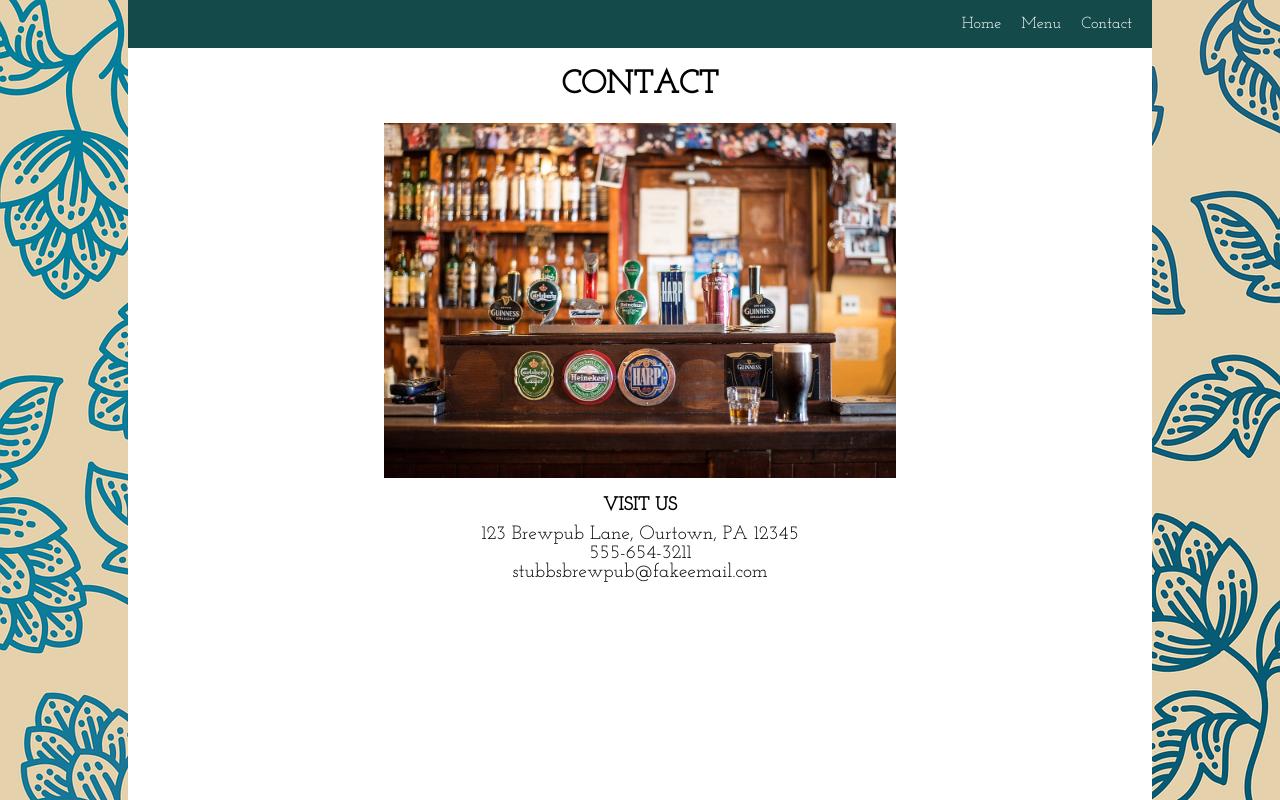
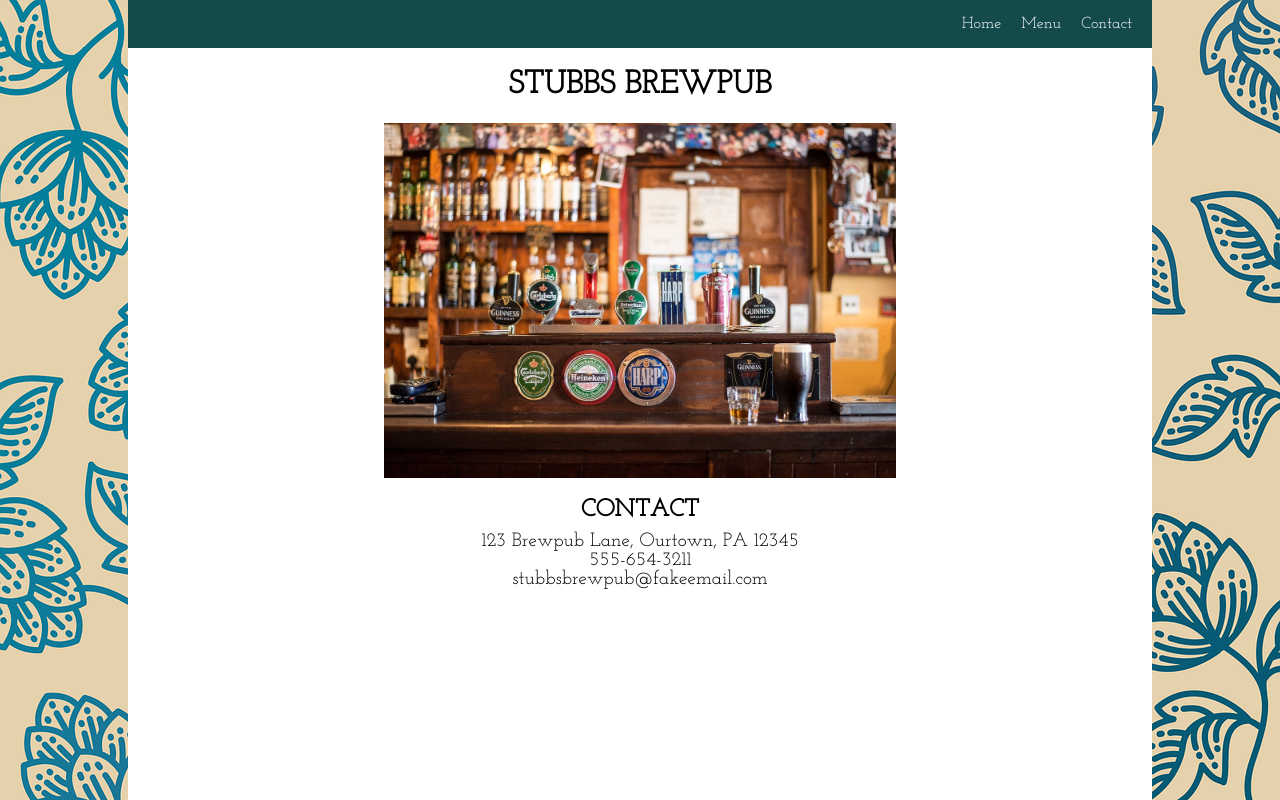
Before and after one commit to eascodes/restaurant, a website built with webpack: page dist/index.html in a window 1280 px wide. Both pictures are taken after a click on the item "Contact". Built offline with nearby package versions, Linux system fonts and the light colour scheme.

Commit message:
Adjust styling for contact tab

```diff
--- a/src/modules/contact.js
+++ b/src/modules/contact.js
@@ -1,19 +1,17 @@
 export function showContact() {
-    console.log("Here's the contact info");
-
     const content = document.querySelector("#content");
     const title = document.createElement("h1");
     const logo = document.createElement("img");
-    const addressTitle = document.createElement("h3");
+    const addressTitle = document.createElement("h2");
     const addressText = document.createElement("p");
     const phone = document.createElement("p");
     const email = document.createElement("p");
 
     addressText.classList.add("contact");
 
-    title.textContent = "CONTACT";
+    title.textContent = "STUBBS BREWPUB";
     logo.src = "../src/assets/bar.jpg";
-    addressTitle.textContent = "VISIT US";
+    addressTitle.textContent = "CONTACT";
     addressText.textContent = "123 Brewpub Lane, Ourtown, PA 12345"
     phone.textContent = "555-654-3211"
     email.textContent = "stubbsbrewpub@fakeemail.com"
--- a/src/style.css
+++ b/src/style.css
@@ -75,6 +75,10 @@ h3 + p {
     margin-top: 5px;
 }
 
+h2 {
+    margin-bottom: 0;
+}
+
 .menu {
     margin-top: 30px;
 }
```
Also changed, not shown: dist/main.js.
